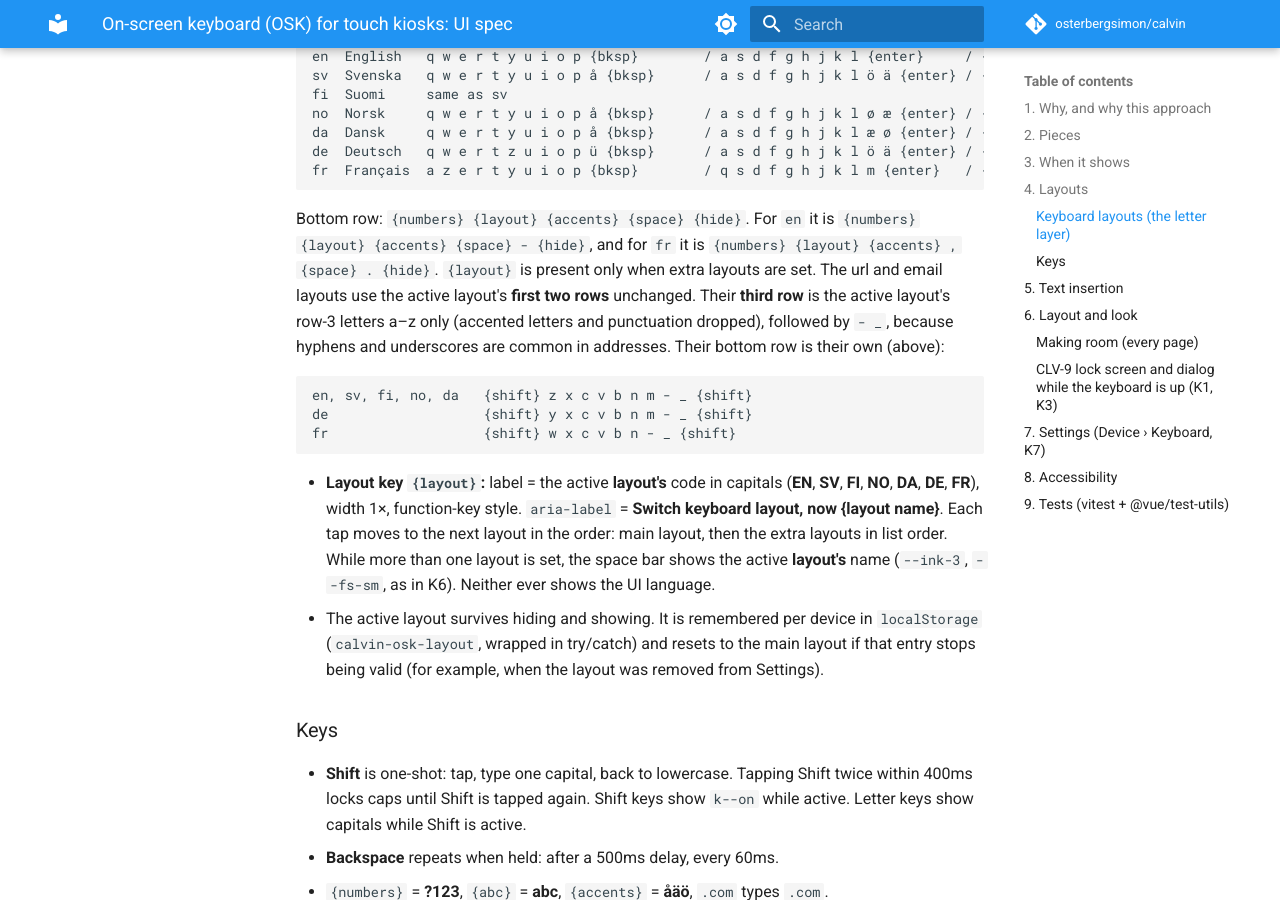
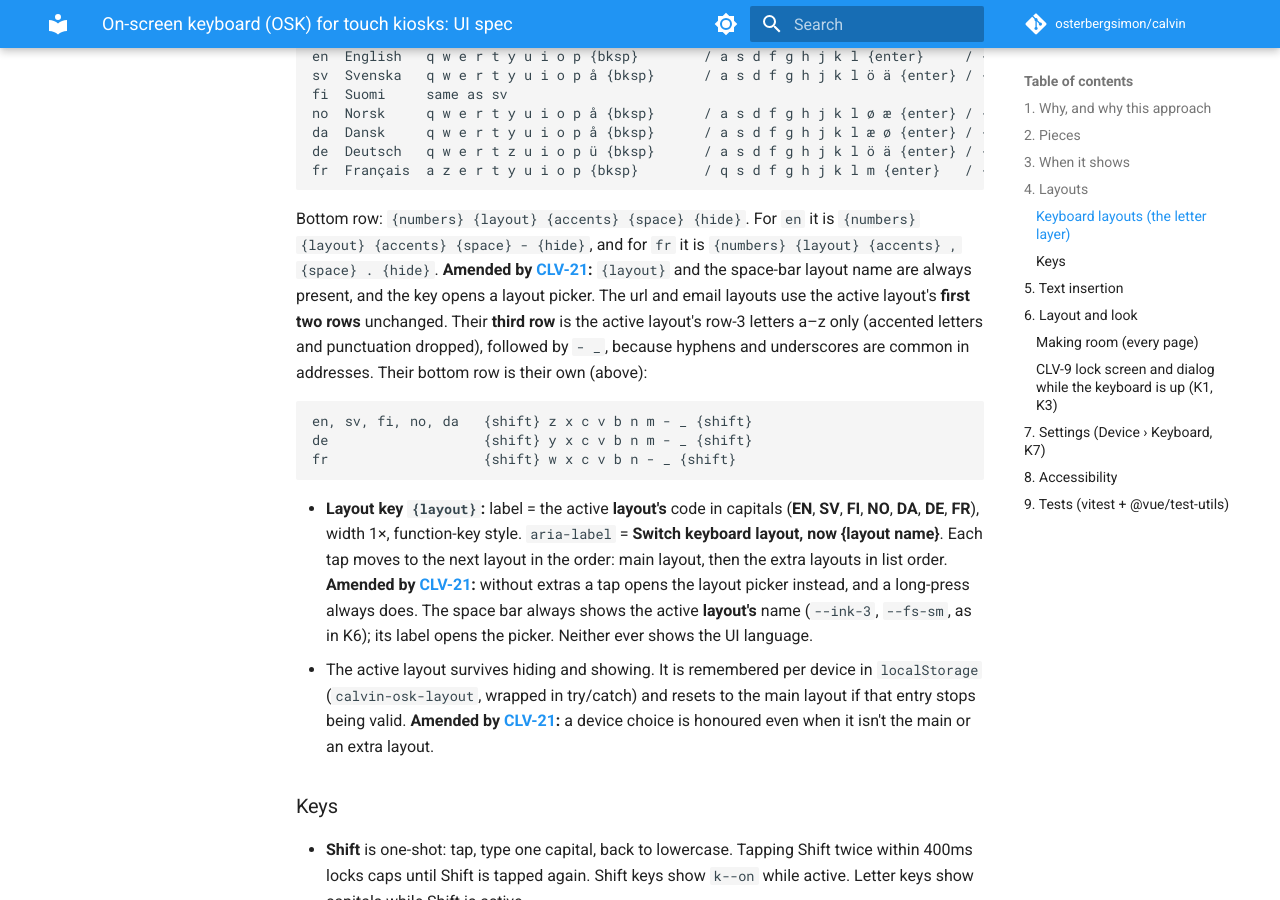
Before and after one commit to osterbergsimon/calvin, an MkDocs documentation site: the page built from docs/design/2026-10-29-on-screen-keyboard.md, in a window 1280 px wide and 900 px high, scrolled down 2931 px. Built offline with MkDocs 1.6.1 and Material for MkDocs 9.7.7, drawn with Linux system fonts in a browser that asks for light colours; comment, search, counter and statistics services are not loaded.

Commit message:
docs(design): amend the OSK spec for the layout picker (CLV-21)

```diff
--- a/docs/design/2026-10-29-on-screen-keyboard.md
+++ b/docs/design/2026-10-29-on-screen-keyboard.md
@@ -117,7 +117,9 @@ fr  Français  a z e r t y u i o p {bksp}        / q s d f g h j k l m {enter}
 
 Bottom row: `{numbers} {layout} {accents} {space} {hide}`. For `en` it is
 `{numbers} {layout} {accents} {space} - {hide}`, and for `fr` it is
-`{numbers} {layout} {accents} , {space} . {hide}`. `{layout}` is present only when extra layouts are set.
+`{numbers} {layout} {accents} , {space} . {hide}`. **Amended by
+[CLV-21](2026-10-29-keyboard-layout-picker.md):** `{layout}` and the space-bar layout name are always
+present, and the key opens a layout picker.
 The url and email layouts use the active layout's **first two rows** unchanged. Their **third row** is the
 active layout's row-3 letters a–z only (accented letters and punctuation dropped), followed by `- _`, because
 hyphens and underscores are common in addresses. Their bottom row is their own (above):
@@ -131,11 +133,13 @@ fr                   {shift} w x c v b n - _ {shift}
 - **Layout key `{layout}`:** label = the active **layout's** code in capitals (**EN**, **SV**, **FI**, **NO**,
   **DA**, **DE**, **FR**), width 1×, function-key style. `aria-label` = **Switch keyboard layout, now {layout name}**.
   Each tap moves to the next layout in the order: main layout, then the extra layouts in list order.
-  While more than one layout is set, the space bar shows the active **layout's** name (`--ink-3`, `--fs-sm`,
-  as in K6). Neither ever shows the UI language.
+  **Amended by [CLV-21](2026-10-29-keyboard-layout-picker.md):** without extras a tap opens the layout
+  picker instead, and a long-press always does. The space bar always shows the active **layout's** name
+  (`--ink-3`, `--fs-sm`, as in K6); its label opens the picker. Neither ever shows the UI language.
 - The active layout survives hiding and showing. It is remembered per device in `localStorage`
-  (`calvin-osk-layout`, wrapped in try/catch) and resets to the main layout if that entry stops being valid
-  (for example, when the layout was removed from Settings).
+  (`calvin-osk-layout`, wrapped in try/catch) and resets to the main layout if that entry stops being valid.
+  **Amended by [CLV-21](2026-10-29-keyboard-layout-picker.md):** a device choice is honoured even when it
+  isn't the main or an extra layout.
 
 ### Keys
 
```
